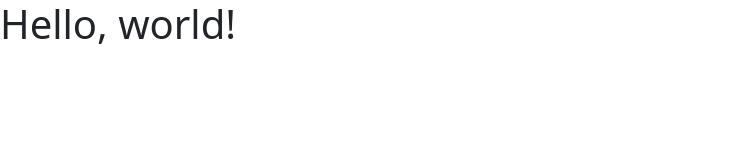
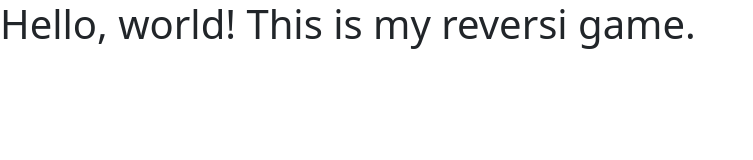
Before and after one commit to laura-anderson/reversi, a website: page public/index.html in a window 1280 px wide. Shown: the whole page, without its empty margins (0-753 px from the left). Drawn offline with nearby package versions, Linux system fonts and the light colour scheme.

Commit message:
Change the body

```diff
--- a/public/index.html
+++ b/public/index.html
@@ -8,10 +8,10 @@
     <!-- Bootstrap CSS -->
     <link href="https://cdn.jsdelivr.net/npm/bootstrap@5.0.0/dist/css/bootstrap.min.css" rel="stylesheet" integrity="sha384-wEmeIV1mKuiNpC+IOBjI7aAzPcEZeedi5yW5f2yOq55WWLwNGmvvx4Um1vskeMj0" crossorigin="anonymous">
 
-    <title>Hello, world! This is my reversi game.</title>
+    <title>Hello, world!</title>
   </head>
   <body>
-    <h1>Hello, world!</h1>
+    <h1>Hello, world! This is my reversi game.</h1>
 
     <!-- Optional JavaScript; choose one of the two! -->
 
```
